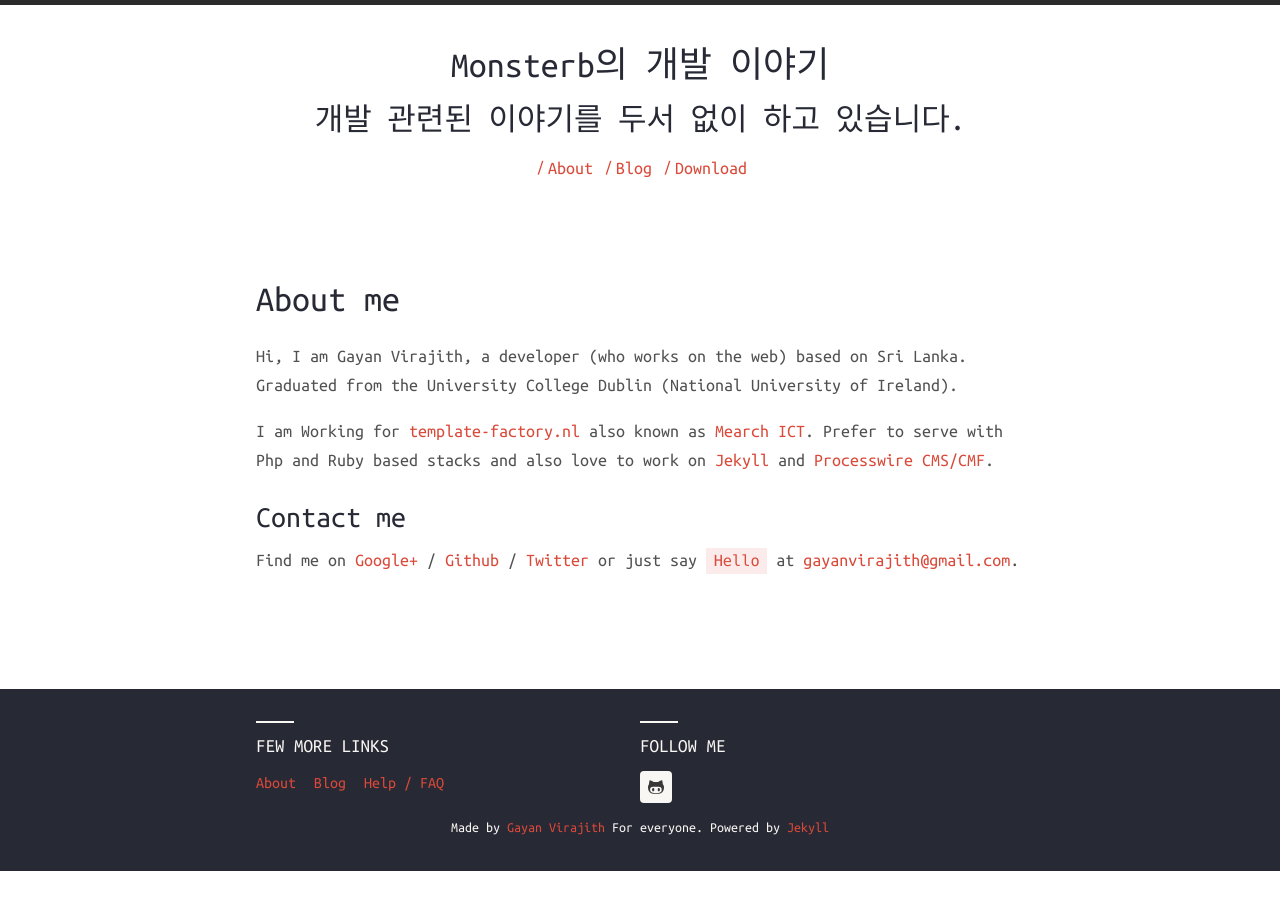
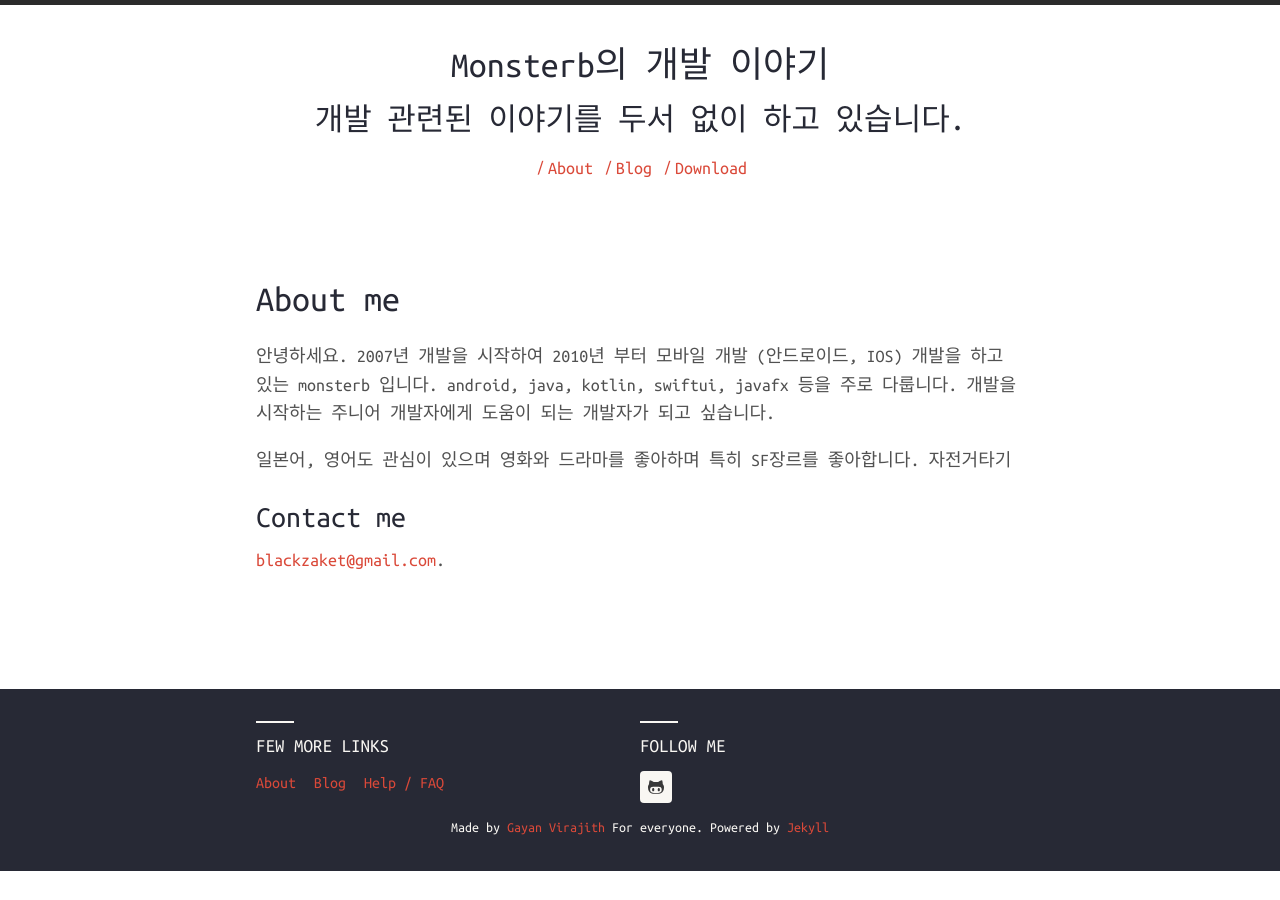
Before and after one commit to blackzaket/blackzaket.github.com, a Jekyll site: the page built from about.md, in a window 1280 px wide. Built offline with Jekyll 4.4.1, drawn with Linux system fonts in a browser that asks for light colours; nearby versions of some CDN libraries.

Commit message:
about me

```diff
--- a/about.md
+++ b/about.md
@@ -4,24 +4,19 @@ title: About me
 permalink: /about/
 ---
 
-Hi, I am Gayan Virajith, a developer (who works on the web) based on Sri Lanka.
-Graduated from the University College Dublin (National University of Ireland).
+안녕하세요.
+2007년 개발을 시작하여 2010년 부터 모바일 개발 (안드로이드, IOS) 개발을 하고 있는 monsterb 입니다.
+android, java, kotlin, swiftui, javafx 등을 주로 다룹니다.
+개발을 시작하는 주니어 개발자에게 도움이 되는 개발자가 되고 싶습니다.
 
-I am Working for [template-factory.nl][tf] also known as [Mearch ICT][m].
-Prefer to serve with Php and Ruby based stacks and also love to work
-on [Jekyll][jekyll] and [Processwire CMS/CMF][pw].
+일본어, 영어도 관심이 있으며
+영화와 드라마를 좋아하며 특히 SF장르를 좋아합니다.
+자전거타기
 
 ### Contact me
 
-Find me on [Google+][google] / [Github][github] / [Twitter][Twitter] or just say `Hello` at
-[gayanvirajith@gmail.com](gayanvirajith@gmail.com).
+[blackzaket@gmail.com](blackzaket@gmail.com).
 
 
-[tf]: http://template-factory.nl
-[m]: http://mearch.com
-[pw]: http://processwire.com
-[pwf]: http://processwire.com/talk
-[jekyll]: http://jekyllrb.com
-[github]: https://github.com/gayanvirajith
-[google]: https://plus.google.com/+GayanVirajith
-[twitter]: https://twitter.com/gayanvirajith
+
+[github]: https://github.com/blackzaket
```
Also changed, not shown: _posts/2014-07-28-welcome-to-jekyll.markdown (deleted, +0 -22 lines), _posts/2014-08-19-sample-post.markdown (deleted, +0 -63 lines), _posts/my_story/2020-01-03-start.md (+1 -1 lines).
